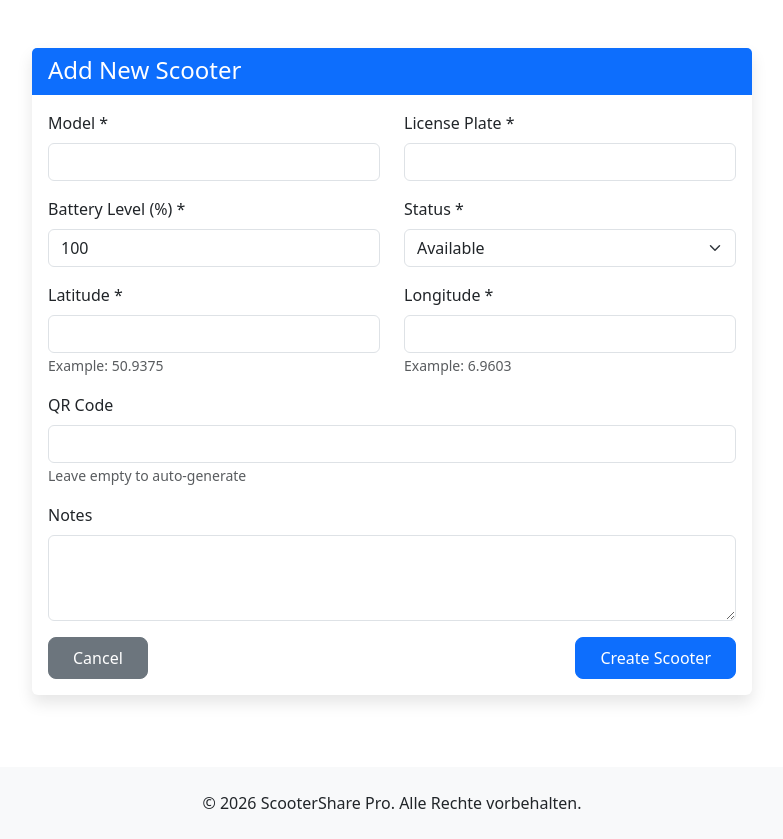
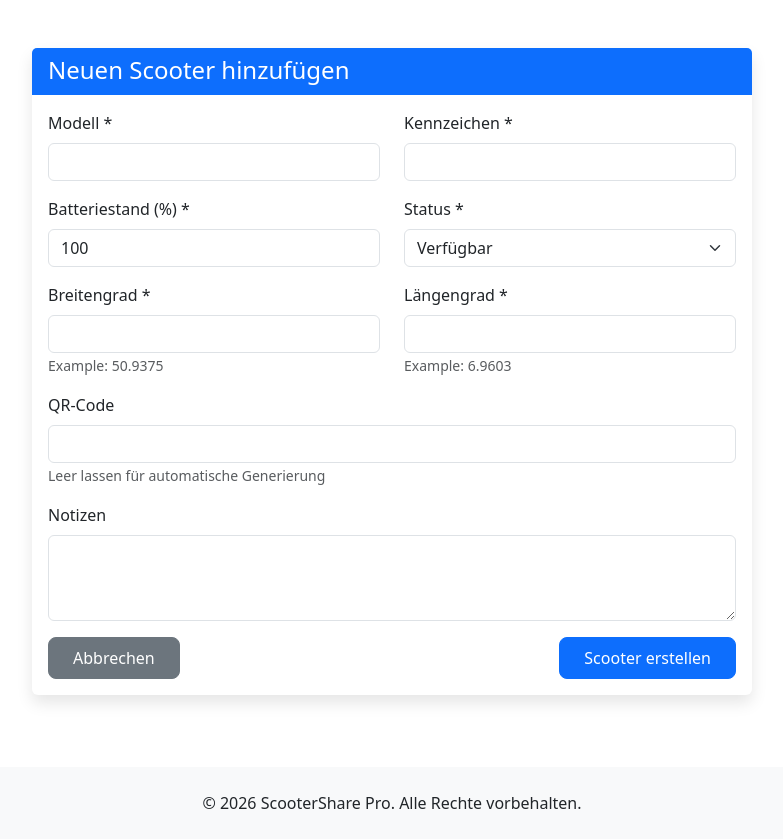
Before and after one commit to eazybusiness/scooter-share-pro, a Flask app: template app/templates/scooters/create.html in a window 1280 px wide. Shown: the part 62-901 px from the top of the page, without its empty margins (248-1031 px from the left). Run offline with Flask 3, Linux system fonts and the light colour scheme; the template is opened without the code that fills it, so the values that code supplies are empty.

Commit message:
Translate all UX text to German
- Translated scooter create form labels and buttons
- Translated rental start form labels and text
- Changed Model to Modell, License Plate to Kennzeichen
- Changed Battery to Batterie, Location to Standort
- Changed Start Rental to Ausleihe starten
- Changed Cancel to Abbrechen, Back to Zurück
- All user-facing text now in German

```diff
--- a/app/templates/scooters/create.html
+++ b/app/templates/scooters/create.html
@@ -1,6 +1,6 @@
 {% extends "base.html" %}
 
-{% block title %}Add New Scooter - ScooterShare Pro{% endblock %}
+{% block title %}Neuen Scooter hinzufügen - ScooterShare Pro{% endblock %}
 
 {% block content %}
 <div class="container mt-4">
@@ -9,48 +9,48 @@
             <div class="card shadow">
                 <div class="card-header bg-primary text-white">
                     <h4 class="mb-0">
-                        <i class="bi bi-plus-circle"></i> Add New Scooter
+                        <i class="bi bi-plus-circle"></i> Neuen Scooter hinzufügen
                     </h4>
                 </div>
                 <div class="card-body">
                     <form method="POST" action="{{ url_for('web.create_scooter') }}">
                         <div class="row">
                             <div class="col-md-6 mb-3">
-                                <label for="model" class="form-label">Model *</label>
+                                <label for="model" class="form-label">Modell *</label>
                                 <input type="text" class="form-control" id="model" name="model" required>
                             </div>
                             <div class="col-md-6 mb-3">
-                                <label for="license_plate" class="form-label">License Plate *</label>
+                                <label for="license_plate" class="form-label">Kennzeichen *</label>
                                 <input type="text" class="form-control" id="license_plate" name="license_plate" required>
                             </div>
                         </div>
 
                         <div class="row">
                             <div class="col-md-6 mb-3">
-                                <label for="battery_level" class="form-label">Battery Level (%) *</label>
+                                <label for="battery_level" class="form-label">Batteriestand (%) *</label>
                                 <input type="number" class="form-control" id="battery_level" name="battery_level"
                                        min="0" max="100" value="100" required>
                             </div>
                             <div class="col-md-6 mb-3">
                                 <label for="status" class="form-label">Status *</label>
                                 <select class="form-select" id="status" name="status" required>
-                                    <option value="available">Available</option>
-                                    <option value="in_use">In Use</option>
-                                    <option value="maintenance">Maintenance</option>
-                                    <option value="out_of_service">Out of Service</option>
+                                    <option value="available">Verfügbar</option>
+                                    <option value="in_use">In Benutzung</option>
+                                    <option value="maintenance">Wartung</option>
+                                    <option value="out_of_service">Außer Betrieb</option>
                                 </select>
                             </div>
                         </div>
 
                         <div class="row">
                             <div class="col-md-6 mb-3">
-                                <label for="latitude" class="form-label">Latitude *</label>
+                                <label for="latitude" class="form-label">Breitengrad *</label>
                                 <input type="number" class="form-control" id="latitude" name="latitude"
                                        step="0.000001" required>
                                 <small class="text-muted">Example: 50.9375</small>
                             </div>
                             <div class="col-md-6 mb-3">
-                                <label for="longitude" class="form-label">Longitude *</label>
+                                <label for="longitude" class="form-label">Längengrad *</label>
                                 <input type="number" class="form-control" id="longitude" name="longitude"
                                        step="0.000001" required>
                                 <small class="text-muted">Example: 6.9603</small>
@@ -58,22 +58,22 @@
                         </div>
 
                         <div class="mb-3">
-                            <label for="qr_code" class="form-label">QR Code</label>
+                            <label for="qr_code" class="form-label">QR-Code</label>
                             <input type="text" class="form-control" id="qr_code" name="qr_code">
-                            <small class="text-muted">Leave empty to auto-generate</small>
+                            <small class="text-muted">Leer lassen für automatische Generierung</small>
                         </div>
 
                         <div class="mb-3">
-                            <label for="notes" class="form-label">Notes</label>
+                            <label for="notes" class="form-label">Notizen</label>
                             <textarea class="form-control" id="notes" name="notes" rows="3"></textarea>
                         </div>
 
                         <div class="d-flex justify-content-between">
                             <a href="{{ url_for('web.scooters_list') }}" class="btn btn-secondary">
-                                <i class="bi bi-arrow-left"></i> Cancel
+                                <i class="bi bi-arrow-left"></i> Abbrechen
                             </a>
                             <button type="submit" class="btn btn-primary">
-                                <i class="bi bi-check-circle"></i> Create Scooter
+                                <i class="bi bi-check-circle"></i> Scooter erstellen
                             </button>
                         </div>
                     </form>
```
Also changed, not shown: app/templates/rentals/start.html (+14 -14 lines).
